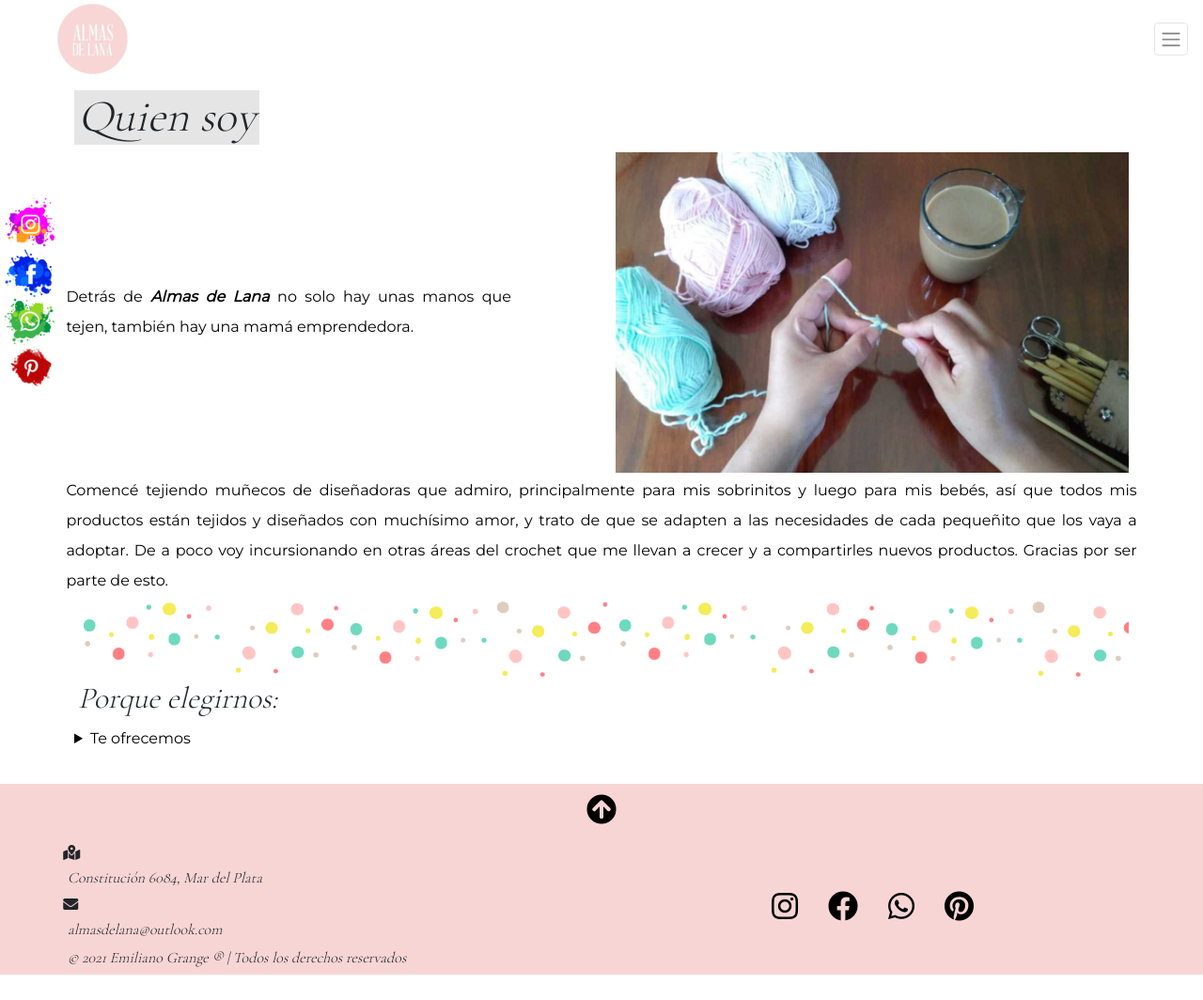
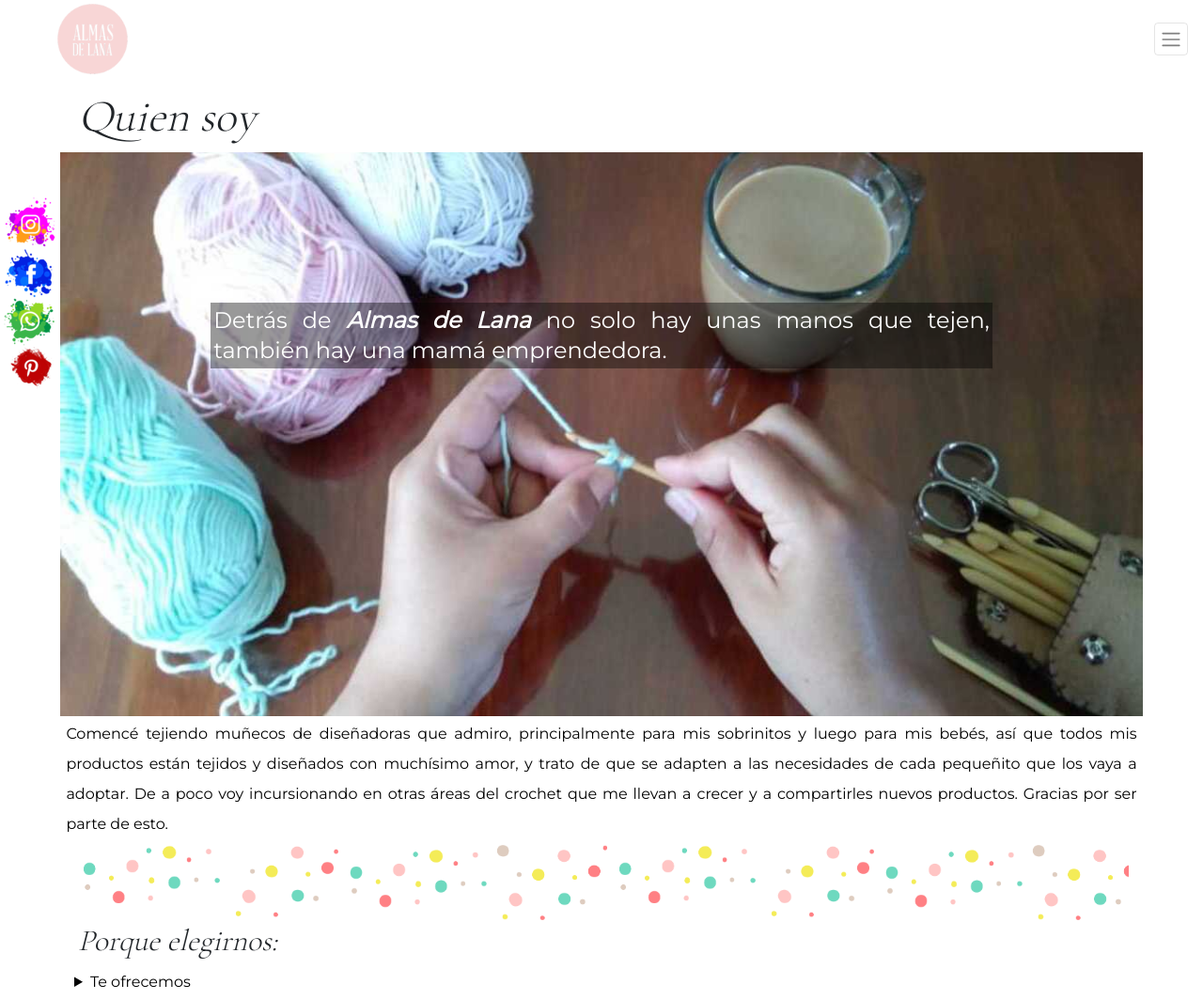
Before and after one commit to EmilianoGrange/AlmasDeLana, a website: page quienes_somos.html in a window 1280 px wide. Shown: the top 1064 px of the page at 94% size. Before the commit the page ends 1037 px from the top, so only its background shows below. Drawn offline with nearby package versions, Linux system fonts and the light colour scheme.

Commit message:
Parallax

```diff
--- a/quienes_somos.html
+++ b/quienes_somos.html
@@ -66,9 +66,10 @@
 
             <h1 class="titulos">Quien soy</h1>
             <section class="row">
-                <p class="parrafosPpales col-lg-5">Detrás de <span>Almas de Lana</span> no solo hay unas manos que tejen, también
+                <div class="parallax">
+                    <p class="parrafosPpales">Detrás de <span>Almas de Lana</span> no solo hay unas manos que tejen, también
                     hay una mamá emprendedora.</p>
-                <img src="imagenes/tejiendo.jpg" class="foto_who col-lg-6 img-fluid" alt="manos que tejen">
+                </div>
                 <p class="parrafosPpales">Comencé tejiendo muñecos de diseñadoras que admiro, principalmente para mis
                     sobrinitos y luego para mis bebés, así que todos mis productos están tejidos y diseñados con
                     muchísimo amor, y trato de que se adapten a las necesidades de cada pequeñito que los vaya a
--- a/scss/estilo.scss
+++ b/scss/estilo.scss
@@ -281,6 +281,30 @@
 
 /*
 *
+*Estilos en Quienes Somos
+*
+*/
+
+.parallax {
+    background-image: url("../imagenes/tejiendo.jpg");
+    min-height: 50vh;
+    width: 100%;
+    background-attachment: fixed;
+    background-position: center;
+    background-repeat: no-repeat;
+    background-size: cover;
+    .parrafosPpales {
+        margin: 8rem 6rem;
+        width: 80%;
+        max-width: fit-content;
+        color: white;
+        font-size: 1.2rem;
+        background-color: $color_3;
+    }
+}
+
+/*
+*
 *Estilos para el FORMULARIO DE CONTACTO
 *
 */
@@ -389,7 +413,7 @@ main {
 
 h1 {
     font-size: 2rem;
-    background-color: $color_2;
+    font-weight: bold;
     width: max-content;
     max-width: 90%;
 }
@@ -589,6 +613,20 @@ details {
 
     /*
     *
+    *Estilos en Quienes Somos
+    *
+    */
+
+    .parallax {
+        min-height: 75vh;
+        .parrafosPpales {
+            margin: 10rem;
+            font-size: 1.5rem;
+        }
+    }
+
+    /*
+    *
     *Estilos para el FORMULARIO DE CONTACTO
     *
     */
@@ -660,3 +698,13 @@ details {
     }
 
 }
+
+@media screen and (max-width: 270px) {
+    .parallax {
+        background-image: none;
+        height: 0;
+        .parrafosPpales {
+            margin: auto;
+        }
+    }
+}
```
Also changed, not shown: estilos/estilo.css.
